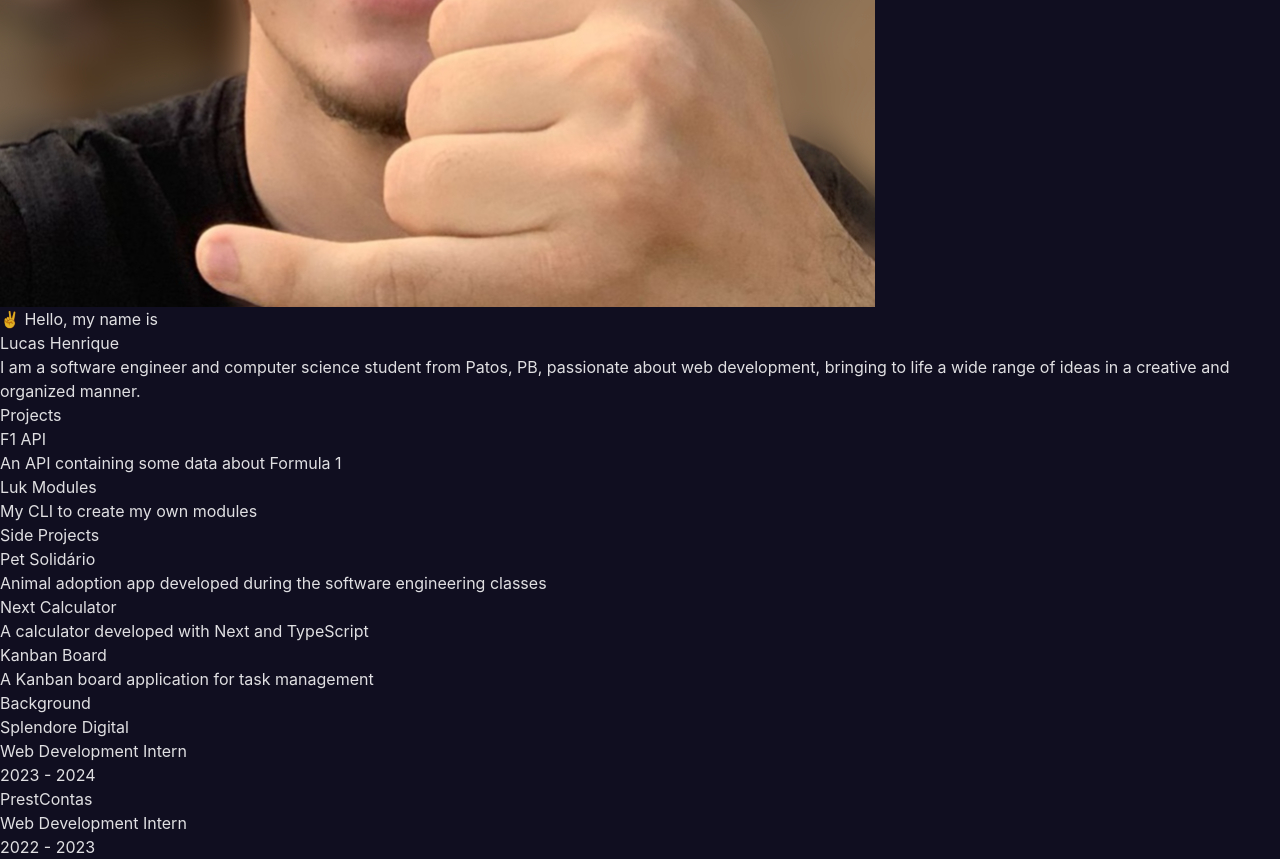
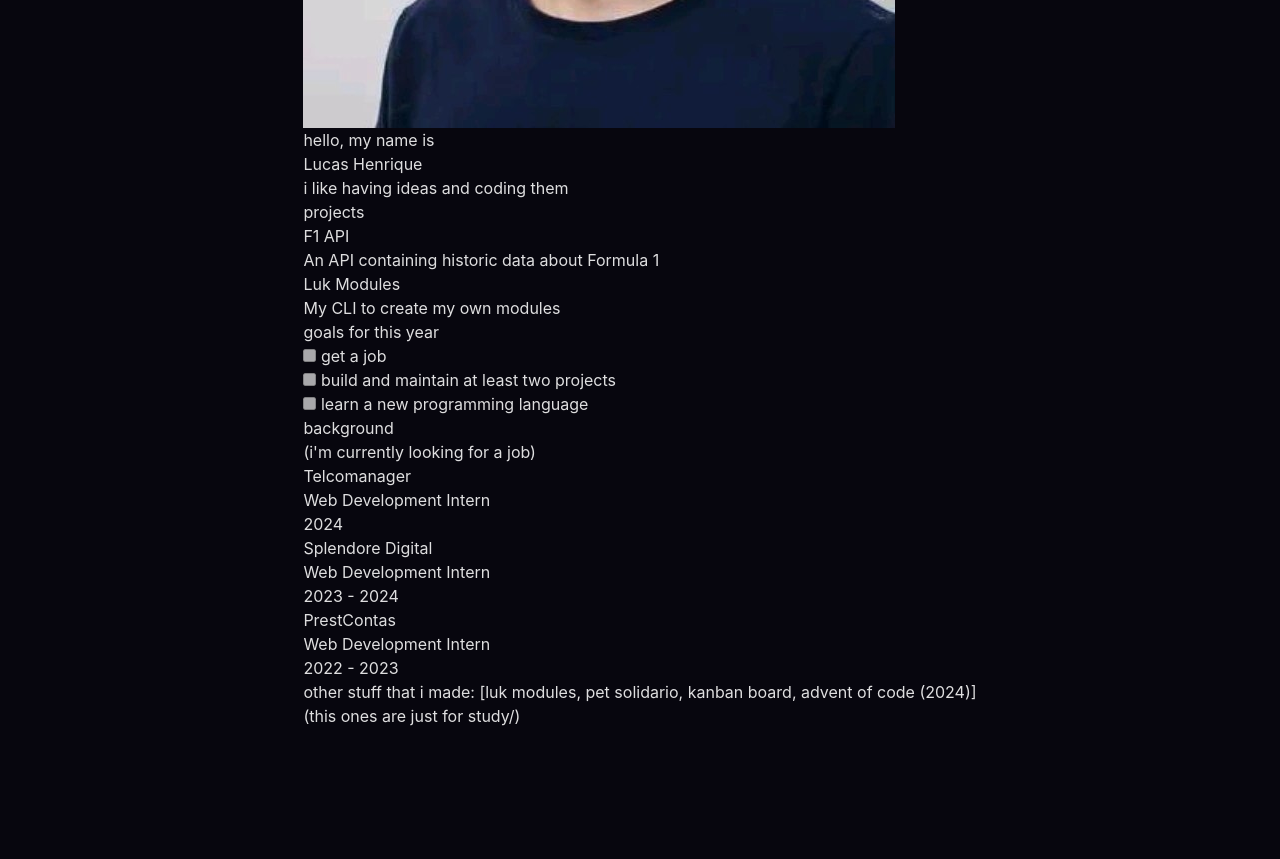
Before and after one commit to luketeeeeee/portfolio, a React (Vite) app: page / in a window 1280 px wide. Shown: the part 280-1139 px from the top of the page. After the commit the page ends 1008 px from the top, so only its background shows below. Built offline with nearby package versions, Linux system fonts and the light colour scheme.

Commit message:
new design

```diff
--- a/src/components/Container/Container.tsx
+++ b/src/components/Container/Container.tsx
@@ -4,7 +4,7 @@ type ContainerProps = {
 
 export const Container = ({ children }: ContainerProps) => {
 	return (
-		<div className="my-0 flex h-full w-full flex-col items-center xs:w-11/12 md:w-10/12 lg:w-9/12 xl:w-7/12">
+		<div className="my-0 flex h-full w-full flex-col items-center xs:w-10/12 md:w-9/12 lg:w-8/12 xl:w-6/12">
 			{children}
 		</div>
 	);
--- a/src/components/Header/Header.tsx
+++ b/src/components/Header/Header.tsx
@@ -2,21 +2,21 @@ import { Link } from "react-router-dom";
 
 export const Header = () => {
 	return (
-		<header className="flex h-12 w-full items-center justify-center gap-4 pt-5 font-rubik text-zinc-400 underline decoration-2 sm:justify-end">
+		<header className="flex h-12 w-full items-center justify-center gap-4 pt-5 font-code text-lg text-zinc-400 underline decoration-2">
 			<Link
-				className="decoration-teal-300 transition duration-500 ease-in-out hover:text-zinc-200"
+				className="decoration-blue-600 transition duration-500 ease-in-out hover:text-zinc-200 hover:decoration-blue-400"
 				to="/"
 			>
 				work
 			</Link>
 			<Link
-				className="decoration-violet-500 transition duration-500 ease-in-out hover:text-zinc-200"
+				className="decoration-violet-600 transition duration-500 ease-in-out hover:text-zinc-200 hover:decoration-violet-400"
 				to="/resume"
 			>
 				resume
 			</Link>
 			<Link
-				className="decoration-lime-500 transition duration-500 ease-in-out hover:text-zinc-200"
+				className="decoration-green-600 transition duration-500 ease-in-out hover:text-zinc-200 hover:decoration-green-400"
 				to="https://github.com/luketeeeeee"
 				target="_blank"
 			>
--- a/src/components/ProjectCard/ProjectCard.tsx
+++ b/src/components/ProjectCard/ProjectCard.tsx
@@ -10,9 +10,9 @@ export const ProjectCard = ({ name, title, summary }: ProjectCardProps) => {
 	return (
 		<Link
 			to={`/${name}`}
-			className={`mt-7 flex flex-col rounded-lg bg-slate-800 py-7 font-rubik transition duration-700 ease-in-out hover:bg-slate-700 rsm:px-6 xs:px-9`}
+			className={`mt-7 flex w-full flex-col rounded-lg border-2 border-slate-800 bg-slate-800 py-4 font-code transition duration-500 ease-in-out hover:border-2 hover:border-green-600 hover:bg-slate-900 rsm:px-6 lg:max-w-[460px]`}
 		>
-			<h1 className="font-bold text-gray-200 rsm:text-xl xs:text-4xl">{title}</h1>
+			<h1 className="font-bold text-gray-200 rsm:text-xl xs:text-2xl">{title}</h1>
 			<p className="text-zinc-400">{summary}</p>
 		</Link>
 	);
--- a/src/index.css
+++ b/src/index.css
@@ -1,5 +1,7 @@
-@import url('https://fonts.googleapis.com/css2?family=Rubik:wght@300;400;500;600;700;800;900&display=swap');
-@import url('https://fonts.googleapis.com/css2?family=Roboto+Slab:wght@100;200;300;400;500;600;700;800;900&display=swap');
+@import url("https://fonts.googleapis.com/css2?family=Rubik:wght@300;400;500;600;700;800;900&display=swap");
+@import url("https://fonts.googleapis.com/css2?family=Roboto+Slab:wght@100;200;300;400;500;600;700;800;900&display=swap");
+@import url("https://fonts.googleapis.com/css2?family=Fira+Code:wght@300..700&display=swap");
+
 @tailwind base;
 @tailwind components;
 @tailwind utilities;
@@ -11,7 +13,7 @@
 
 	color-scheme: light dark;
 	color: rgba(255, 255, 255, 0.87);
-  background-color: #100e20;
+	background-color: #07060e;
 
 	font-synthesis: none;
 	text-rendering: optimizeLegibility;
@@ -20,7 +22,9 @@
 	-webkit-text-size-adjust: 100%;
 }
 
-html, body, #root {
+html,
+body,
+#root {
 	display: flex;
 	width: 100%;
 	height: 100%;
--- a/src/pages/Home/Home.tsx
+++ b/src/pages/Home/Home.tsx
@@ -1,40 +1,36 @@
-import { projects, sideProjects } from "../../static/projects";
+import { Link } from "react-router-dom";
+import { projects } from "../../static/projects";
 import { Container } from "../../components/Container";
 import { Header } from "../../components/Header";
 import { ProjectCard } from "../../components/ProjectCard";
 import { ProjectCardProps } from "../../components/ProjectCard/ProjectCard";
 import profilePicture from "../../static/profile.jpeg";
-import { SideProjectCard } from "../../components/SideProjectCard";
 
 export const Home = () => {
 	return (
 		<Container>
 			<Header />
-			<div className="text-zinc-400 sm:mx-10">
-				<div className="flex flex-col items-center pb-28 pt-20 sm:flex-row">
-					<div className="flex w-52 justify-between sm:mr-9 sm:w-96">
+			<div className="font-code text-zinc-400 sm:mx-0">
+				<div className="flex flex-col items-center justify-center py-14 sm:flex-row">
+					<div className="flex w-28 justify-between sm:mr-9">
 						<img src={profilePicture} alt="Lucas Henrique" className="rounded-full" />
 					</div>
 
-					<div className="mt-5 w-80 font-rubik text-[1.05rem] xs:ml-0 xs:w-auto xs:px-0">
-						<p>✌ Hello, my name is</p>
-						<h1 className="pb-5 font-slab text-6xl font-bold tracking-tight text-gray-200 rsm:text-5xl lg:text-7xl">
+					<div className="mt-5 w-80 text-[1.05rem] xs:ml-0 xs:w-auto xs:px-0">
+						<p>hello, my name is</p>
+						<h1 className="pb-3 text-3xl font-bold tracking-tight text-gray-200 rsm:text-3xl lg:text-4xl">
 							Lucas Henrique
 						</h1>
-						<p className="leading-5">
-							I am a software engineer and computer science student from Patos, PB,
-							passionate about web development, bringing to life a wide range of ideas in
-							a creative and organized manner.
-						</p>
+						<p className="leading-5">i like having ideas and coding them</p>
 					</div>
 				</div>
 
 				<div className="w-80 xs:ml-0 xs:w-auto">
 					<div>
-						<h1 className="font-slab font-bold text-gray-200 rsm:text-3xl xs:text-5xl">
-							Projects
+						<h1 className="text-center font-bold text-gray-200 rsm:text-2xl xs:text-3xl sm:text-left">
+							projects
 						</h1>
-						<div className="w-full">
+						<div className="mt-[-10px] flex w-full flex-col gap-0 lg:grid lg:grid-cols-2 lg:gap-4">
 							{projects.map((project: ProjectCardProps) => (
 								<ProjectCard
 									key={project.name}
@@ -46,40 +42,52 @@ export const Home = () => {
 						</div>
 					</div>
 
-					<div className="flex-col pb-12 pt-20 font-slab lg:flex lg:flex-row lg:gap-28">
+					<div className="flex-col pb-12 pt-20 lg:flex lg:flex-row lg:gap-24">
 						<div className="mb-10 w-[400px] lg:mb-0">
-							<h1 className="mb-5 font-bold text-gray-200 rsm:text-3xl xs:text-5xl">
-								Side Projects
+							<h1 className="mb-5 text-center font-bold text-gray-200 rsm:text-left rsm:text-2xl xs:text-3xl">
+								goals for this year
 							</h1>
 
-							<div className="flex flex-col gap-4">
-								{sideProjects.map((sideProject: ProjectCardProps) => (
-									<SideProjectCard
-										key={sideProject.name}
-										name={sideProject.name}
-										title={sideProject.title}
-										summary={sideProject.summary}
-									/>
-								))}
+							<div className="text-md flex flex-col gap-4">
+								<p className="flex items-start">
+									<input type="checkbox" disabled className="mr-2 h-5 w-5" /> get a job
+								</p>
+								<p className="flex items-start">
+									<input type="checkbox" disabled className="mr-2 h-5 w-5" /> build and
+									maintain at least two projects
+								</p>
+								<p className="flex items-start">
+									<input type="checkbox" disabled className="mr-2 h-5 w-5" /> learn a new
+									programming language
+								</p>
 							</div>
 						</div>
 
 						<div>
-							<h1 className="mb-7 font-bold text-gray-200 rsm:text-3xl xs:text-5xl">
-								Background
+							<h1 className="mb-7 text-center font-bold text-gray-200 rsm:text-2xl xs:text-3xl sm:text-left">
+								background
+								<p className="mt-0 text-sm text-gray-500">
+									(i'm currently looking for a job)
+								</p>
 							</h1>
 
-							<div className="flex flex-col gap-5 sm:w-96">
+							<div className="flex flex-col gap-3 sm:w-96">
 								<div className="flex flex-col justify-between">
-									<h1 className="text-xl font-bold text-gray-200">Splendore Digital</h1>
+									<h1 className="text-lg font-bold text-gray-200">Telcomanager</h1>
+									<div className="flex w-full justify-between rsm:flex-col xs:flex-row">
+										<p>Web Development Intern</p>
+										<p>2024</p>
+									</div>
+								</div>
+								<div className="flex flex-col justify-between">
+									<h1 className="text-lg font-bold text-gray-200">Splendore Digital</h1>
 									<div className="flex w-full justify-between rsm:flex-col xs:flex-row">
 										<p>Web Development Intern</p>
 										<p>2023 - 2024</p>
 									</div>
 								</div>
-
 								<div className="flex flex-col justify-between sm:w-96">
-									<h1 className="text-xl font-bold text-gray-200">PrestContas</h1>
+									<h1 className="text-lg font-bold text-gray-200">PrestContas</h1>
 									<div className="flex w-full justify-between rsm:flex-col xs:flex-row">
 										<p>Web Development Intern</p>
 										<p>2022 - 2023</p>
@@ -88,6 +96,39 @@ export const Home = () => {
 							</div>
 						</div>
 					</div>
+
+					<p className="">
+						other stuff that i made: [
+						<Link
+							to="https://github.com/luketeeeeee/luk-modules"
+							className="text-blue-400 hover:underline hover:decoration-blue-400"
+						>
+							luk modules
+						</Link>
+						,{" "}
+						<Link
+							to="https://github.com/luketeeeeee/pet-solidario"
+							className="text-yellow-400 hover:underline hover:decoration-yellow-400"
+						>
+							pet solidario
+						</Link>
+						,{" "}
+						<Link
+							to="https://github.com/luketeeeeee/kanban-board"
+							className="text-green-400 hover:underline hover:decoration-green-400"
+						>
+							kanban board
+						</Link>
+						,{" "}
+						<Link
+							to="https://github.com/luketeeeeee/advent-of-code-2024"
+							className="text-red-400 hover:underline hover:decoration-red-400"
+						>
+							advent of code (2024)
+						</Link>
+						]
+					</p>
+					<p>(this ones are just for study/)</p>
 				</div>
 			</div>
 		</Container>
--- /dev/null
+++ b/src/static/projects.json
@@ -0,0 +1,32 @@
+[
+	{
+		"title": "Weekend Projects",
+		"status": "ongoing",
+		"uname": "weekend-projects",
+		"summary": "A website where computer science students can share their ideas with the university community",
+		"topics": [
+			{
+				"title": "",
+				"text": ""
+			}
+		],
+		"url": "https://github.com/luketeeeeee/wknd-projects-front",
+		"code": "https://github.com/luketeeeeee/wknd-projects-front",
+		"images": []
+	},
+	{
+		"title": "F1 API",
+		"status": "ongoing",
+		"uname": "f1-api",
+		"summary": "An API containing historic data about Formula 1",
+		"topics": [
+			{
+				"title": "",
+				"text": ""
+			}
+		],
+		"url": "https://github.com/luketeeeeee/f1-api",
+		"code": "https://github.com/luketeeeeee/f1-api",
+		"images": []
+	}
+]
--- a/src/static/projects.ts
+++ b/src/static/projects.ts
@@ -13,21 +13,10 @@ type Topic = {
 };
 
 export const projects: ProjectDetails[] = [
-	// {
-	// 	title: "F1 API",
-	// 	name: "f1-api",
-	// 	summary: "",
-	// 	topics: [
-	// 		{
-	// 			title: "",
-	// 			text: ""
-	// 		}
-	// 	]
-	// },
 	{
 		title: "F1 API",
 		name: "f1-api",
-		summary: "An API containing some data about Formula 1",
+		summary: "An API containing historic data about Formula 1",
 		topics: [
 			{
 				title: "",
@@ -81,7 +70,7 @@ export const projects: ProjectDetails[] = [
 			"https://res.cloudinary.com/dpndt3b4p/image/upload/v1709923946/scutwx2un2b1wogqavuz.png",
 			"https://res.cloudinary.com/dpndt3b4p/image/upload/v1709923946/nrovvngbuzmcu02x1y0s.png",
 		],
-		url: "",
+		url: "https://github.com/luketeeeeee/luk-modules",
 	},
 ];
 
--- a/tailwind.config.js
+++ b/tailwind.config.js
@@ -11,6 +11,7 @@ export const theme = {
 		fontFamily: {
 			rubik: ["Rubik", "sans-serif"],
 			slab: ["Roboto Slab", "sans-serif"],
+			code: ["Fira Code", "sans-serif"],
 		},
 		colors: {
 			"main-blue": "#63D7DB",
```
Also changed, not shown: src/pages/Project/Project.tsx (+8 -12 lines), src/pages/Resume/Resume.tsx (+9 -5 lines), src/static/profile.jpeg. Lines whose indentation alone changed are shown as unchanged.
